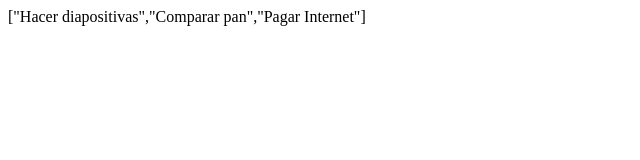
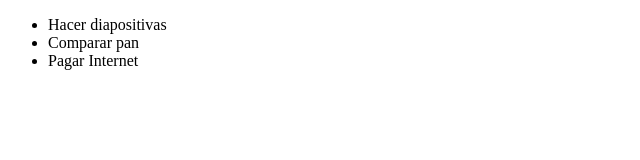
Before and after one commit to UnJavaScripter/listaDeCosasPorHacer, a plain HTML site: page index.html in a window 1280 px wide. Shown: the whole page, without its empty margins (0-640 px from the left). Drawn offline with nearby package versions, Linux system fonts and the light colour scheme.

Commit message:
Agregamos la directiva ng-repeat

```diff
--- a/index.html
+++ b/index.html
@@ -8,7 +8,11 @@
 <body>
 
 	<div ng-controller="Controlador_Principal">
-		{{listaDeCosas}}
+		<ul>
+			<li ng-repeat="cosa in listaDeCosas">
+				{{cosa}}
+			</li>
+		</ul>
 	</div>
 
 	<!-- Agregamos la referencia a la libería de AngularJS -->
```
